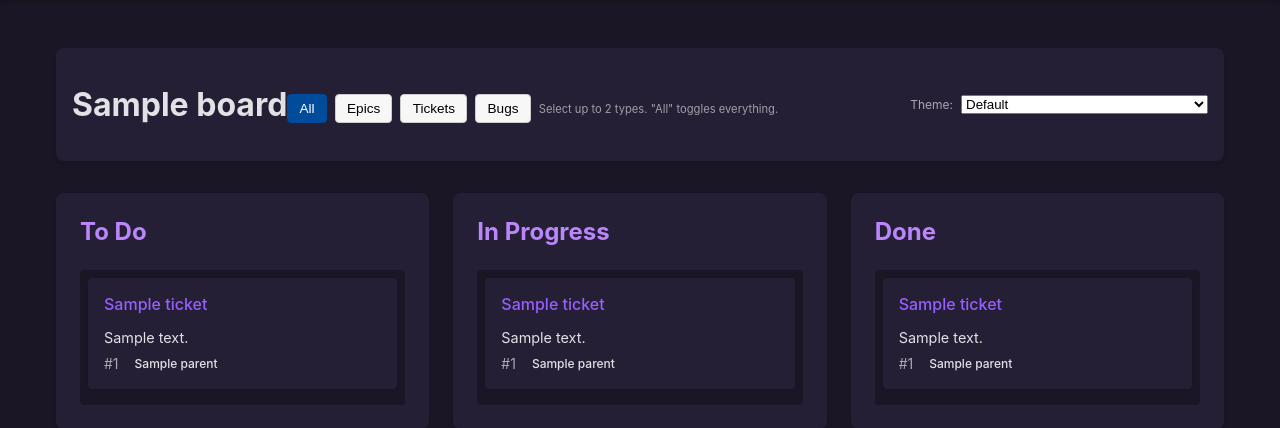
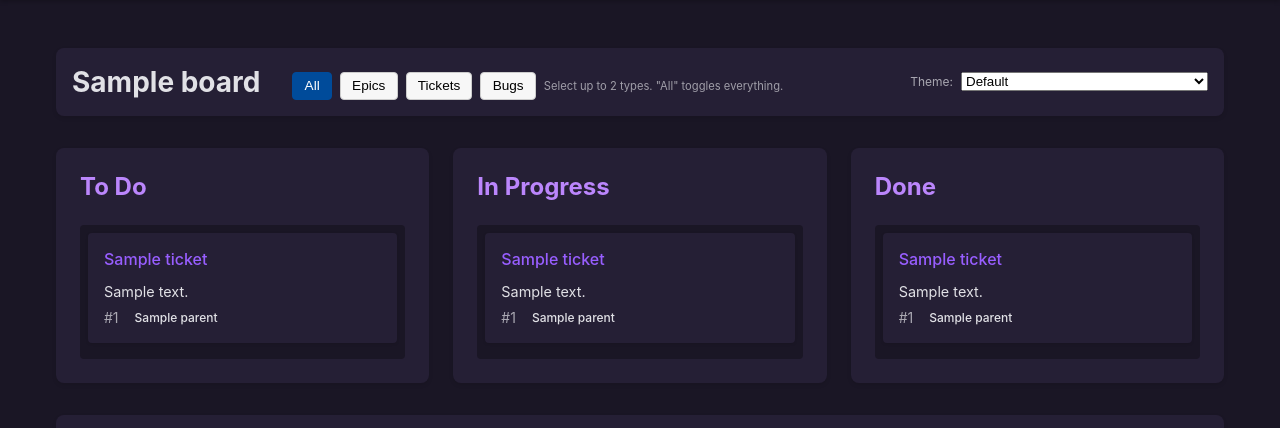
Before and after one commit to NitroghostGH/odyssey, a Django app: template tickets/templates/tickets/board.html in a window 1280 px wide. Shown: the part 64-492 px from the top of the page. Run offline with Django 5.2, Linux system fonts and the light colour scheme; tables that the repository leaves empty hold one stand-in row (values such as "Sample post"); the template is opened without the code that fills it: values that come from a table or form of the project are taken from there, most other values are stand-ins (such as "Sample title", 1, 10 or a date in 2020).

Commit message:
feat(board): add spacing and persist ticket type filter selection

```diff
--- a/tickets/static/tickets/css/board.css
+++ b/tickets/static/tickets/css/board.css
@@ -15,6 +15,19 @@
     background: var(--surface-color);
     border-radius: 8px;
     box-shadow: 0 2px 4px rgba(0, 0, 0, 0.1);
+}
+
+/* Add spacing between title and filters */
+.board-header-left {
+    margin-right: 2rem; /* adjustable spacing */
+    display: flex;
+    align-items: center;
+}
+
+.board-title {
+    margin: 0;
+    padding: 0;
+    font-size: 1.75rem;
 }
 
 .board-controls {
--- a/tickets/templates/tickets/board.html
+++ b/tickets/templates/tickets/board.html
@@ -9,7 +9,9 @@
 {% csrf_token %}
 <div class="board-container">
     <div class="board-header">
-        <h1>{{ board.name }}</h1>
+        <div class="board-header-left">
+            <h1 class="board-title">{{ board.name }}</h1>
+        </div>
         <div class="ticket-type-filters">
             <button type="button" class="filter-btn active" data-filter="all">All</button>
             <button type="button" class="filter-btn" data-filter="epic">Epics</button>
@@ -89,7 +91,19 @@
 document.addEventListener('DOMContentLoaded', function(){
     const buttons = Array.from(document.querySelectorAll('.ticket-type-filters .filter-btn'));
     const ticketCards = () => Array.from(document.querySelectorAll('.ticket'));
-    let activeTypes = new Set(['all']);
+    const boardId = '{{ board.id }}';
+    const STORAGE_KEY = `board_filters_${boardId}`;
+    function loadSaved(){
+        try {
+            const raw = localStorage.getItem(STORAGE_KEY);
+            if(!raw) return null;
+            const arr = JSON.parse(raw);
+            if(Array.isArray(arr) && arr.every(v => ['all','epic','ticket','bug'].includes(v))) return arr;
+        } catch(e){ /* ignore */ }
+        return null;
+    }
+    const saved = loadSaved();
+    let activeTypes = new Set(saved && saved.length ? saved : ['all']);
 
     function applyFilters(){
         if(activeTypes.has('all') || activeTypes.size === 0){
@@ -109,6 +123,13 @@ document.addEventListener('DOMContentLoaded', function(){
             const on = activeTypes.has('all') ? (f==='all') : activeTypes.has(f);
             btn.classList.toggle('active', on);
         });
+    }
+
+    function persist(){
+        try {
+            const arr = Array.from(activeTypes);
+            localStorage.setItem(STORAGE_KEY, JSON.stringify(arr));
+        } catch(e){ /* ignore quota */ }
     }
 
     buttons.forEach(btn => {
@@ -136,11 +157,13 @@ document.addEventListener('DOMContentLoaded', function(){
             }
             updateButtonStates();
             applyFilters();
+            persist();
         });
     });
 
     updateButtonStates();
     applyFilters();
+    persist();
 });
 </script>
 <style>
```
